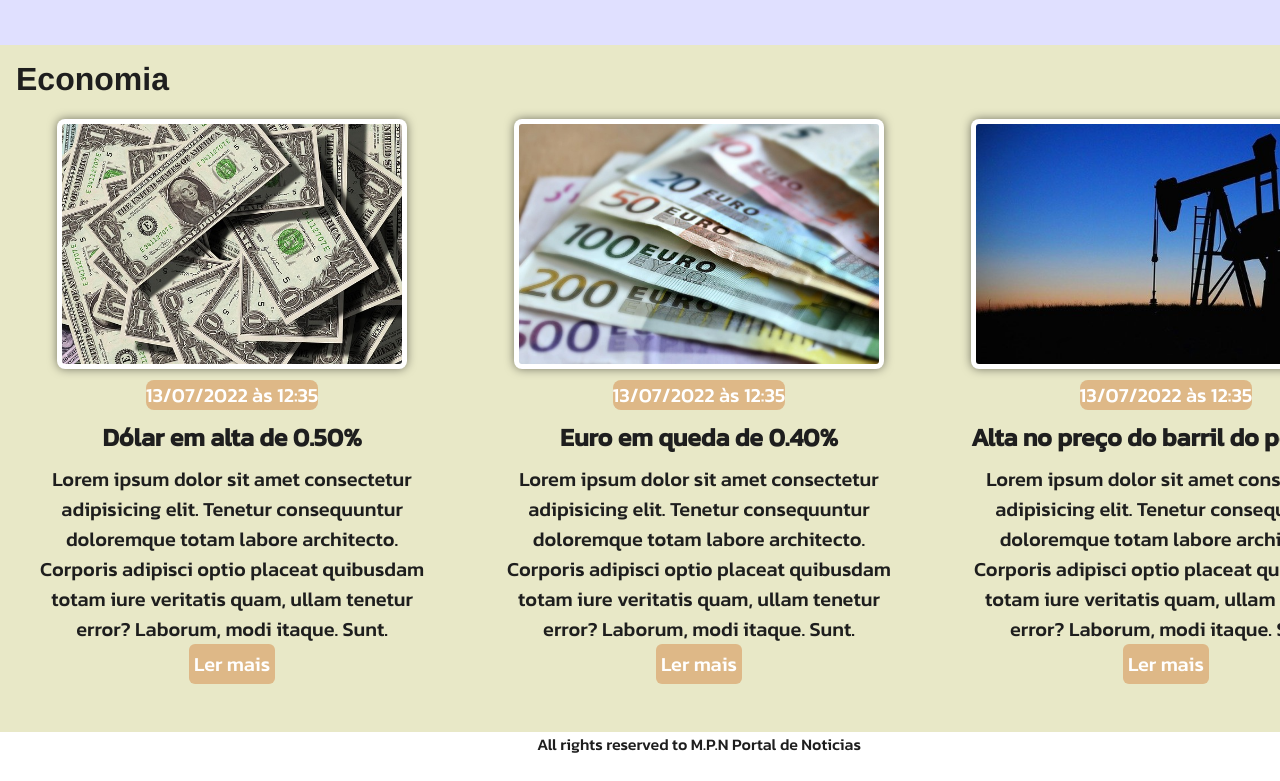
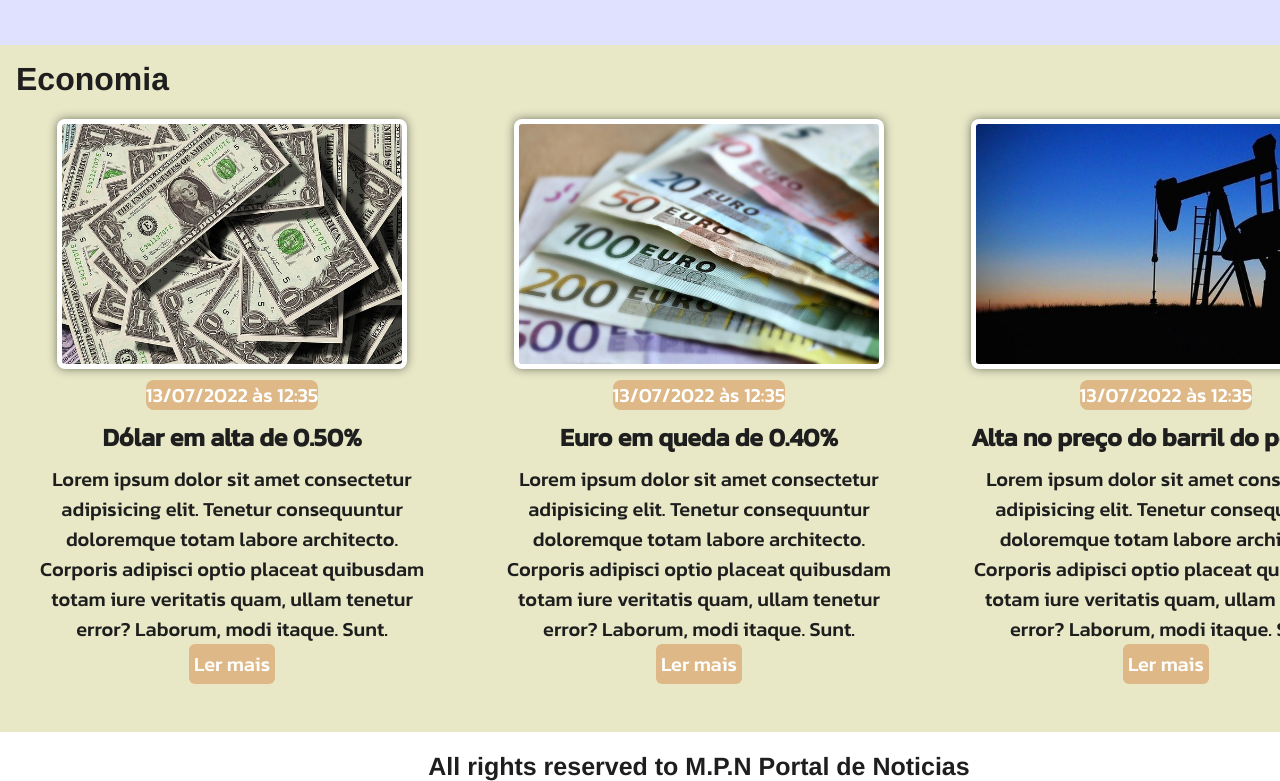
Before and after one commit to DevMichaelMS/Ebac_Modulo04_CSS, a plain HTML site: page index.html in a window 1280 px wide. Shown: the part 1340-2121 px from the top of the page. Before the commit the page ends 2096 px from the top, so only its background shows below. Drawn offline with Linux system fonts and the light colour scheme.

Commit message:
Alterando textos da aula 08

```diff
--- a/main.css
+++ b/main.css
@@ -176,3 +176,12 @@ section {
     border-width: 20px;
     font-size: 20px;
 }
+
+footer {
+    font-family: 'Franklin Gothic Medium', 'Arial Narrow', Arial, sans-serif;
+    font-size: 25px;
+    margin-top: aut o;
+    border: 8px;
+    font-weight: bold;
+    margin: 20px;
+}
```
